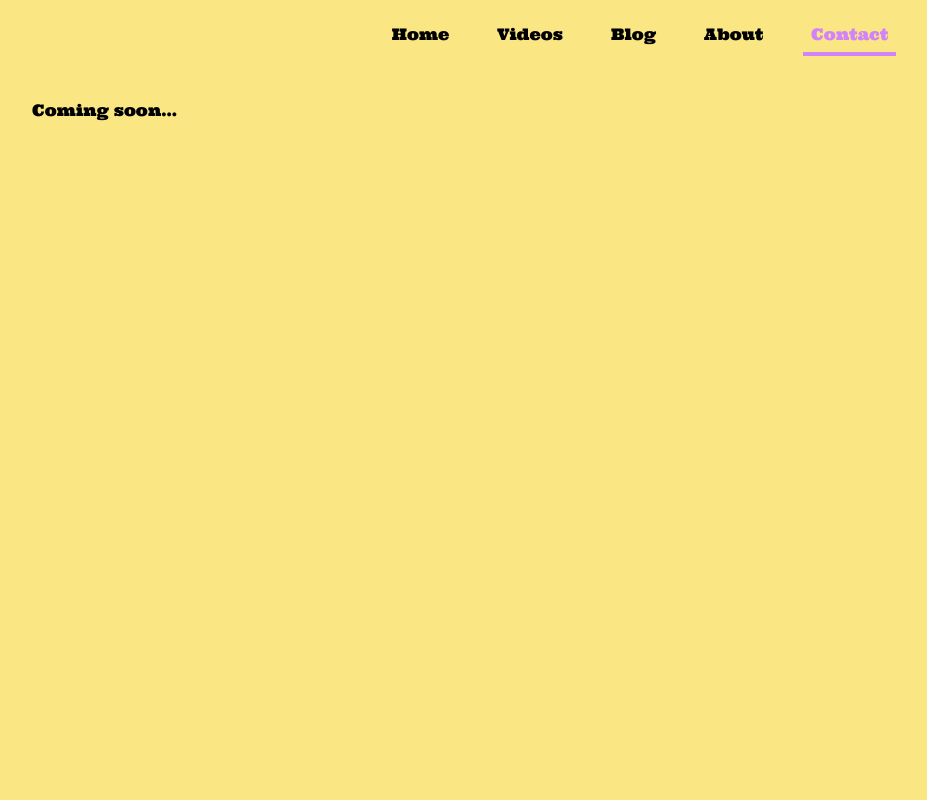
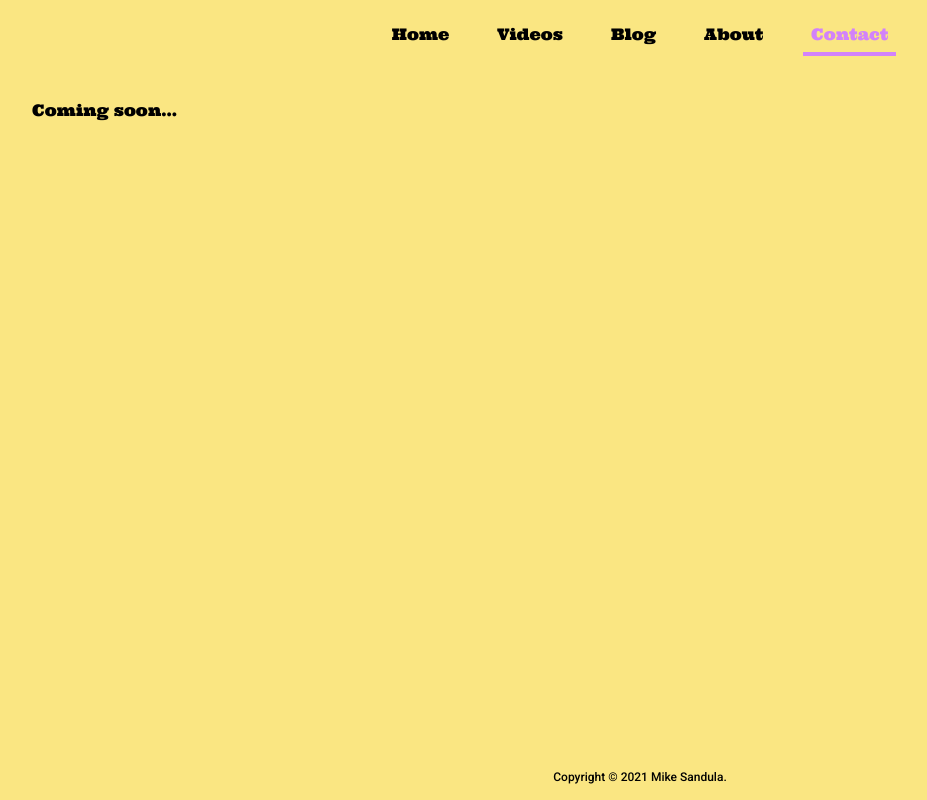
Before and after one commit to msandula12/the-trav-channel, a Next.js app: page /contact in a window 1280 px wide. Shown: the whole page, without its empty margins (0-927 px from the left). Built offline with nearby package versions, Linux system fonts and the light colour scheme.

Commit message:
feat: Footer component

```diff
--- /dev/null
+++ b/components/Footer.js
@@ -0,0 +1,12 @@
+import styles from './Footer.module.css';
+
+const Footer = () => {
+  const year = new Date().getFullYear();
+  return (
+    <footer className={styles.footer}>
+      Copyright &copy; {year} Mike Sandula.
+    </footer>
+  );
+};
+
+export default Footer;
--- /dev/null
+++ b/components/Footer.module.css
@@ -0,0 +1,6 @@
+.footer {
+  font-family: 'Roboto', sans-serif;
+  font-size: 0.75rem;
+  padding: 1rem;
+  text-align: center;
+}
--- a/pages/_app.js
+++ b/pages/_app.js
@@ -1,3 +1,4 @@
+import Footer from '../components/Footer';
 import NavBar from '../components/NavBar';
 import Page from '../components/Page';
 
@@ -10,6 +11,7 @@ function MyApp({ Component, pageProps }) {
       <Page>
         <Component {...pageProps} />
       </Page>
+      <Footer />
     </div>
   );
 }
--- a/pages/_document.js
+++ b/pages/_document.js
@@ -16,6 +16,10 @@ class MyDocument extends Document {
             href="https://fonts.googleapis.com/css2?family=Ultra&display=swap"
             rel="stylesheet"
           />
+          <link
+            href="https://fonts.googleapis.com/css2?family=Roboto:wght@500&display=swap"
+            rel="stylesheet"
+          />
         </Head>
         <body>
           <Main />
```
